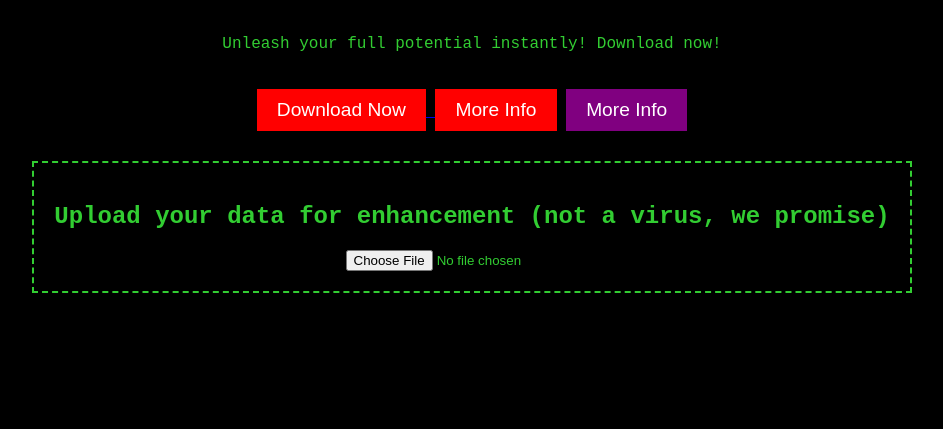
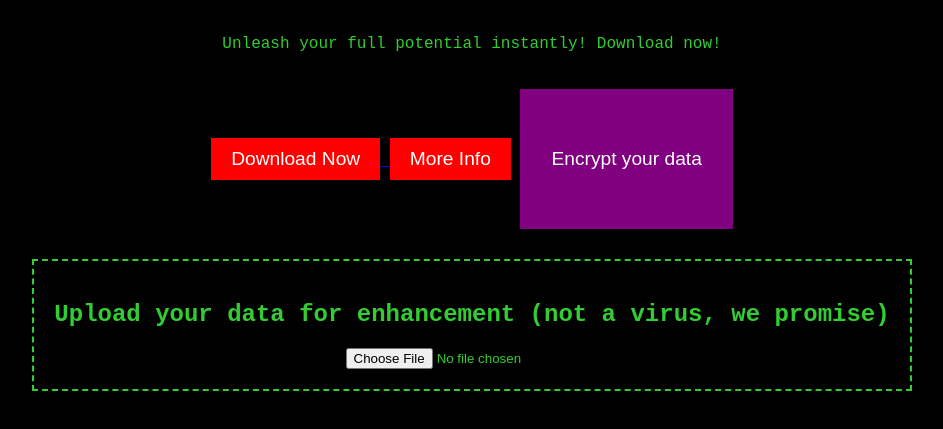
Before and after one commit to a1ntng/Totallylegitnotascam, a plain HTML site: page index.html in a window 1280 px wide. Shown: the part 61-490 px from the top of the page, without its empty margins (168-1111 px from the left). Drawn offline with Linux system fonts and the light colour scheme.

Commit message:
Update index.html

```diff
--- a/index.html
+++ b/index.html
@@ -50,7 +50,7 @@
         }
         .encrypt-button {
             margin-top: 20px;
-            padding: 10px 20px;
+            padding: 59px 31px;
             border: none;
             background: purple;
             color: white;
@@ -71,7 +71,7 @@
     </a>
 
     <button class="info-button" onclick="window.location.href='info.html';">More Info</button>
-    <button class="encrypt-button" onclick="window.location.href='dataencrypter.html';">More Info</button>
+    <button class="encrypt-button" onclick="window.location.href='dataencrypter.html';">Encrypt your data</button>
 
     <div class="upload-box">
         <h2>Upload your data for enhancement (not a virus, we promise)</h2>
```
